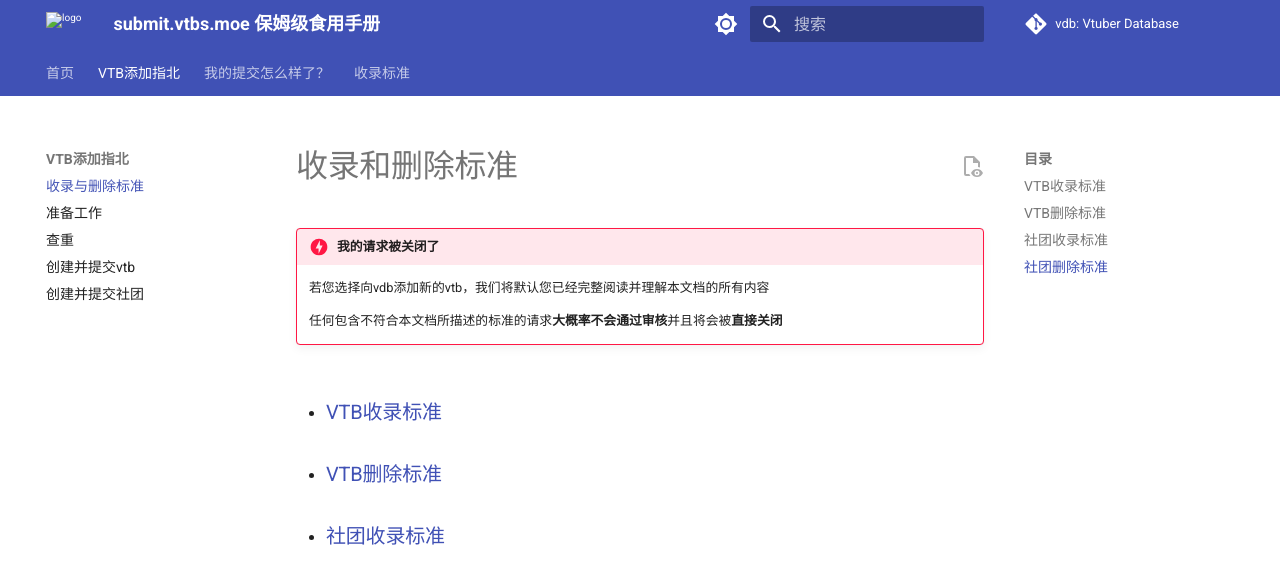
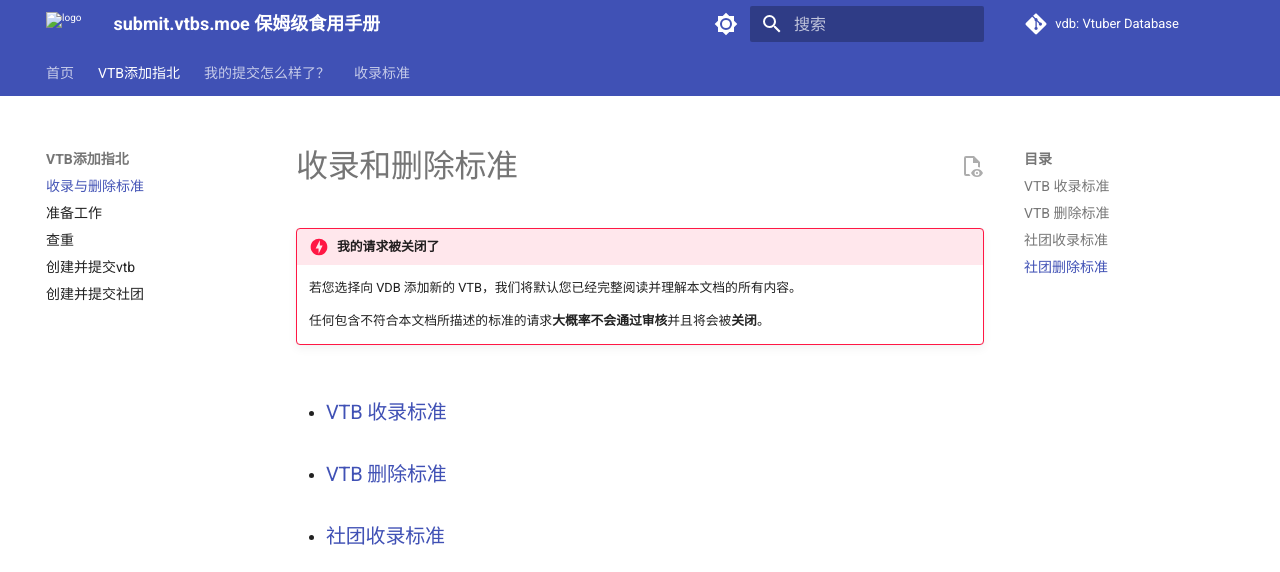
Before and after one commit to Radekyspec/docs.vtbs.top, an MkDocs documentation site: the page built from docs/wiki/standard.md, in a window 1280 px wide. Shown: the top 572 px of the page. Built offline with MkDocs 1.6.1 and Material for MkDocs 9.7.7, drawn with Linux system fonts in a browser that asks for light colours; comment, search, counter and statistics services are not loaded.

Commit message:
Update standard.md

```diff
--- a/docs/wiki/standard.md
+++ b/docs/wiki/standard.md
@@ -1,11 +1,11 @@
 # 收录和删除标准
 
 !!! danger "我的请求被关闭了"
-    若您选择向vdb添加新的vtb，我们将默认您已经完整阅读并理解本文档的所有内容
+    若您选择向 VDB 添加新的 VTB，我们将默认您已经完整阅读并理解本文档的所有内容。
 
-    任何包含不符合本文档所描述的标准的请求**大概率不会通过审核**并且将会被**直接关闭**
+    任何包含不符合本文档所描述的标准的请求**大概率不会通过审核**并且将会被**关闭**。
 
-* ### [VTB收录标准](https://docs.vtbs.top/basic/add-personal/)
-* ### [VTB删除标准](https://docs.vtbs.top/basic/delete-personal/)
+* ### [VTB 收录标准](https://docs.vtbs.top/basic/add-personal/)
+* ### [VTB 删除标准](https://docs.vtbs.top/basic/delete-personal/)
 * ### [社团收录标准](https://docs.vtbs.top/basic/add-group/)
 * ### [社团删除标准](https://docs.vtbs.top/basic/delete-group/)
```
